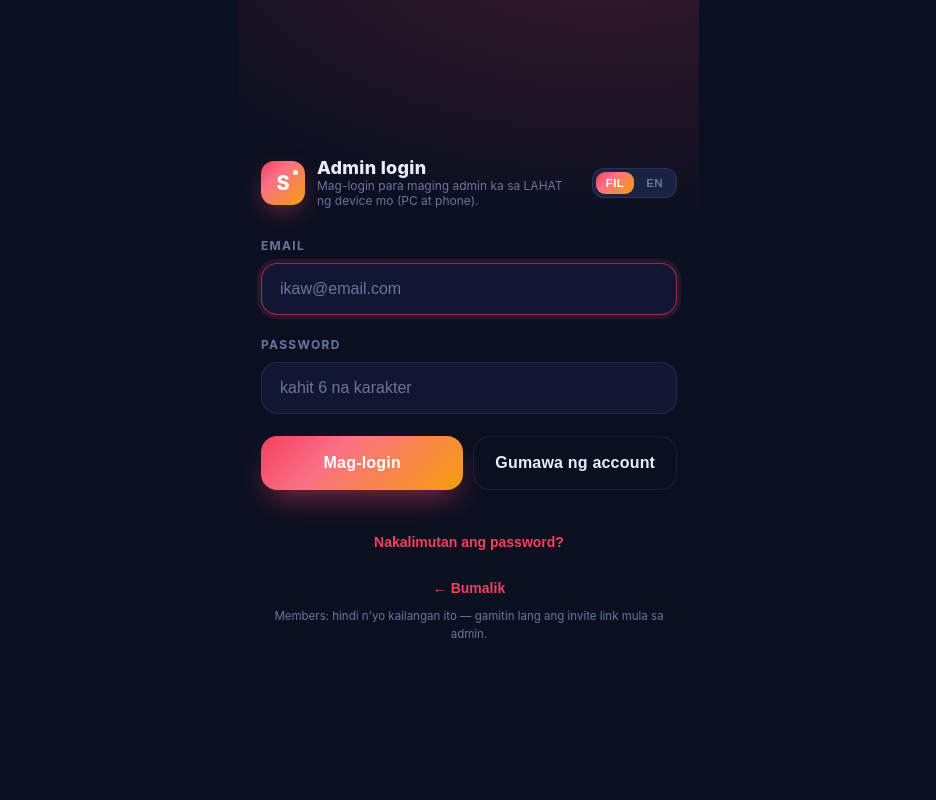
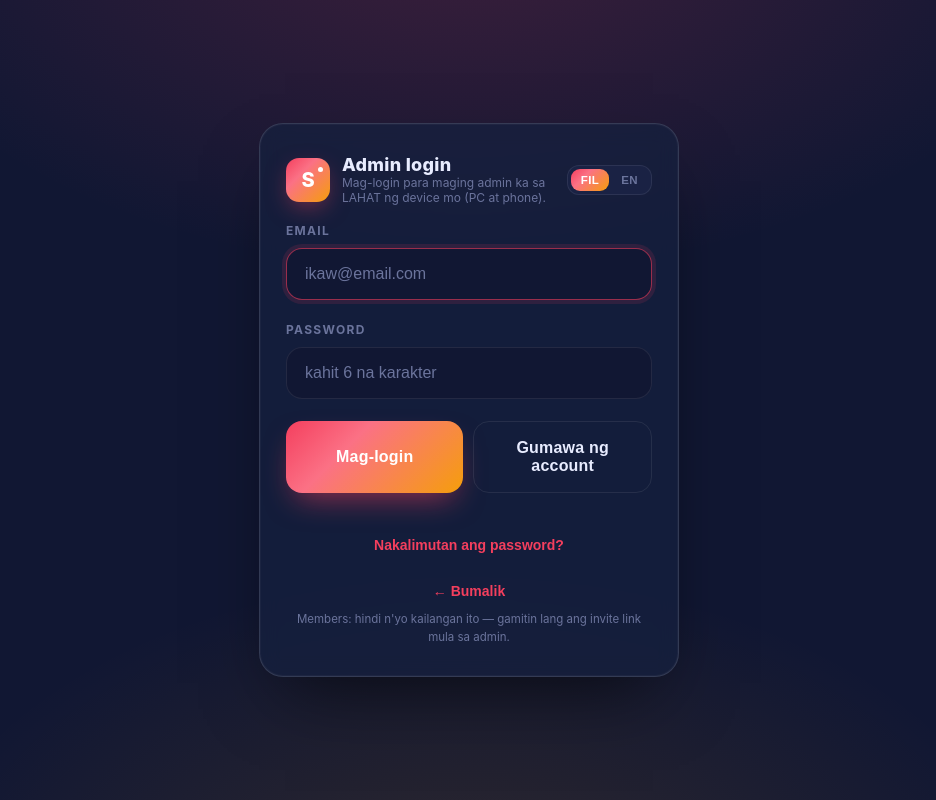
Before and after one commit to BongCustodio/setupgo-locate, a plain HTML site: page index.html in a window 1280 px wide. Both pictures are taken after a click on the button "May admin account? Mag-login →". Shown: the whole page, without its empty margins (171-1107 px from the left). Drawn offline with Linux system fonts and the light colour scheme; no server answers.

Commit message:
Add files via upload

```diff
--- a/index.html
+++ b/index.html
@@ -61,7 +61,9 @@ body{font-family:-apple-system,BlinkMacSystemFont,'Segoe UI',Roboto,sans-serif;b
 .wc-foot{padding:14px 24px calc(22px + env(safe-area-inset-bottom));background:linear-gradient(180deg,transparent,var(--navy-900) 30%);}
 
 #onboard{background:radial-gradient(900px 500px at 80% -10%,rgba(244,63,94,.2),transparent 60%),var(--navy-900);padding:26px 22px calc(26px + env(safe-area-inset-bottom));overflow-y:auto;}
-#adminlogin{background:radial-gradient(900px 500px at 80% -10%,rgba(244,63,94,.2),transparent 60%),var(--navy-900);padding:26px 22px calc(26px + env(safe-area-inset-bottom));overflow-y:auto;justify-content:center;}
+#adminlogin{background:radial-gradient(1100px 640px at 50% -12%,rgba(244,63,94,.20),transparent 58%),radial-gradient(1000px 640px at 50% 118%,rgba(245,158,11,.14),transparent 58%),var(--navy-800);padding:24px;overflow-y:auto;justify-content:center;align-items:center;}
+.login-card{width:100%;max-width:420px;background:rgba(22,32,63,.72);backdrop-filter:blur(10px);-webkit-backdrop-filter:blur(10px);border:1px solid rgba(255,255,255,.13);border-radius:24px;padding:30px 26px;box-shadow:0 32px 72px -26px rgba(0,0,0,.65),0 0 0 1px rgba(255,255,255,.03) inset;}
+.login-head{display:flex;align-items:center;gap:12px;}
 .ob-top{display:flex;align-items:center;gap:12px;margin-bottom:14px;}
 .field{margin-top:22px;}
 .label{font-size:12px;text-transform:uppercase;letter-spacing:1.3px;color:var(--ink-faint);font-weight:700;margin-bottom:10px;display:block;}
@@ -238,7 +240,6 @@ body{font-family:-apple-system,BlinkMacSystemFont,'Segoe UI',Roboto,sans-serif;b
 @media(min-width:860px){
   #welcome .wc-inner,#welcome .wc-foot{max-width:480px;margin-left:auto;margin-right:auto;width:100%;}
   #onboard{max-width:560px;margin:0 auto;}
-  #adminlogin{max-width:460px;margin:0 auto;}
   .topbar{padding:16px 20px;gap:12px;}
   .sheet{left:auto;right:18px;top:84px;bottom:18px;width:400px;max-height:none;border-radius:24px;border:1px solid var(--line);}
   .sheet-body{display:flex!important;}
@@ -282,7 +283,8 @@ body{font-family:-apple-system,BlinkMacSystemFont,'Segoe UI',Roboto,sans-serif;b
 
   <!-- ADMIN LOGIN -->
   <section id="adminlogin" class="screen">
-    <div class="ob-top">
+    <div class="login-card">
+      <div class="login-head">
         <div class="logo"><span>S</span></div>
         <div style="flex:1;">
           <div class="brand-name" data-i18n="loginTitle"></div>
@@ -290,7 +292,7 @@ body{font-family:-apple-system,BlinkMacSystemFont,'Segoe UI',Roboto,sans-serif;b
         </div>
         <div class="langtog" data-langtog><button data-lang="fil">FIL</button><button data-lang="en">EN</button></div>
       </div>
-    <div class="field" style="margin-top:16px;">
+      <div class="field" style="margin-top:18px;">
         <label class="label" data-i18n="qEmail"></label>
         <input id="loginEmail" class="input" type="email" data-i18n-ph="emailPh" autocomplete="username" />
       </div>
@@ -306,6 +308,7 @@ body{font-family:-apple-system,BlinkMacSystemFont,'Segoe UI',Roboto,sans-serif;b
       <button id="loginForgot" class="btn-link" data-i18n="forgotPw" style="margin-top:6px;"></button>
       <button id="loginBack" class="btn-link" data-i18n="loginBack"></button>
       <div class="legal" data-i18n="loginHint" style="margin-top:4px;"></div>
+    </div>
   </section>
 
   <!-- SETUP -->
--- a/sw.js
+++ b/sw.js
@@ -1,5 +1,5 @@
 /* SetupGo Locate — service worker (offline shell) */
-var CACHE = 'setupgo-locate-v18';
+var CACHE = 'setupgo-locate-v19';
 var ASSETS = ['./', './index.html', './manifest.webmanifest', './icon-192.png', './icon-512.png', './apple-touch-icon.png'];
 
 self.addEventListener('install', function(e){
```
Lines whose indentation alone changed are shown as unchanged.
